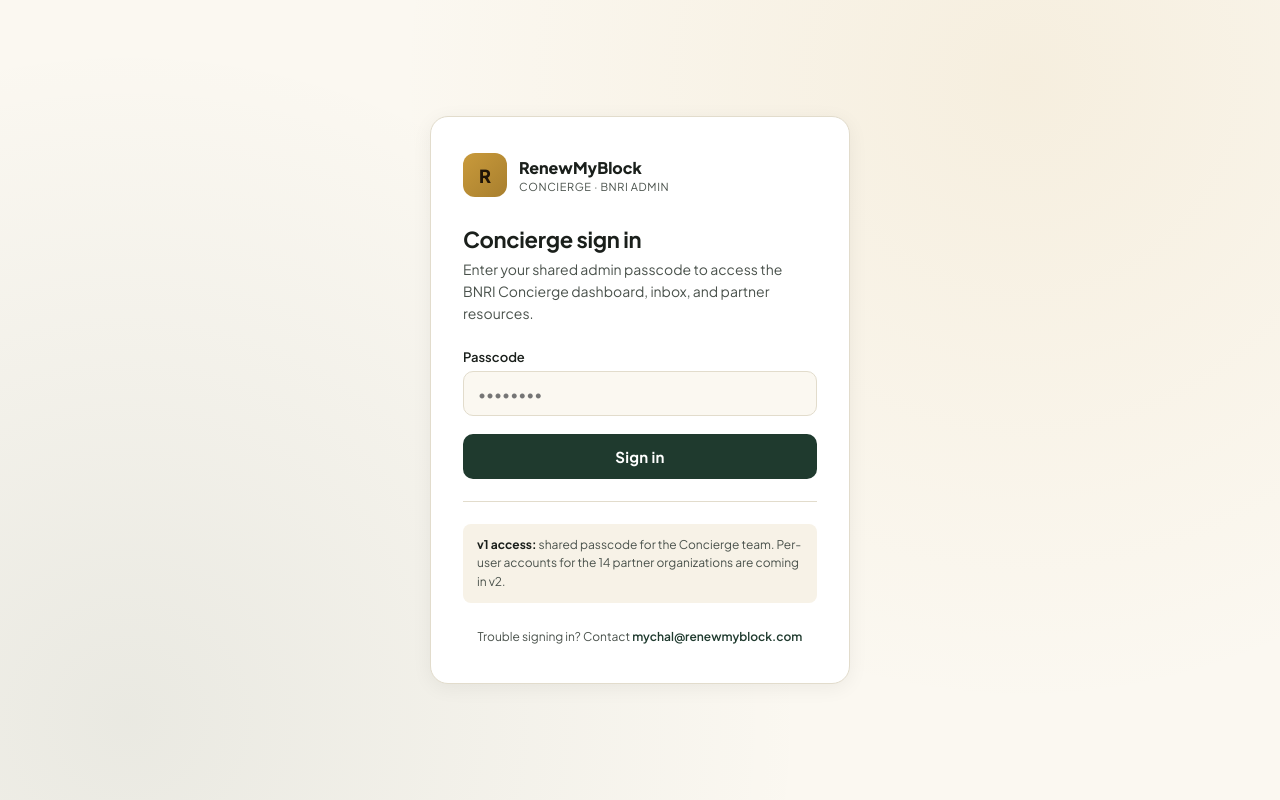
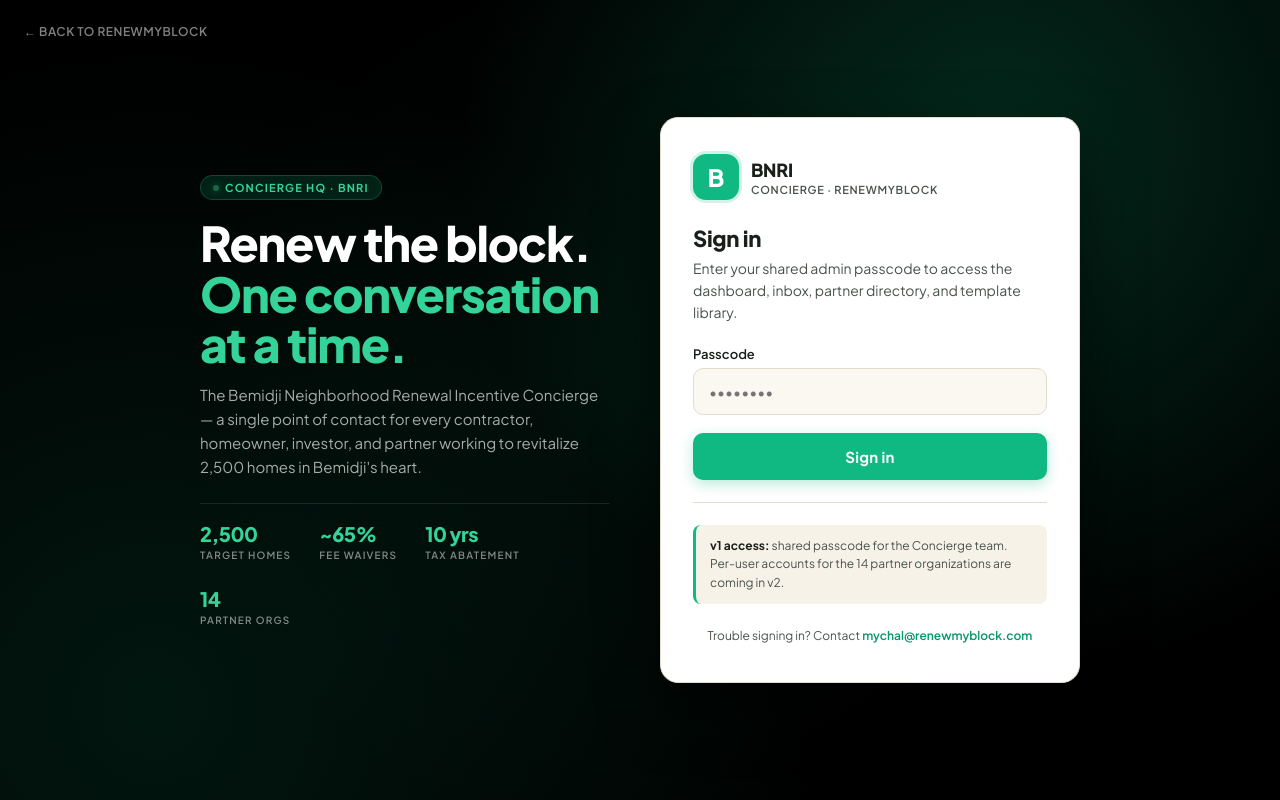
Before and after one commit to Mychalstitts/bnri-bemidji, a website: page admin/login.html in a window 1280 px wide. Drawn offline with Linux system fonts and the light colour scheme.

Commit message:
Inject RenewMyBlock DNA: emerald accents, BNRI brand mark, mission hero

```diff
--- a/admin/login.html
+++ b/admin/login.html
@@ -8,42 +8,76 @@
 <link href="https://fonts.googleapis.com/css2?family=Plus+Jakarta+Sans:wght@400;500;600;700;800&display=swap" rel="stylesheet">
 <style>
 :root{
-  --forest:#1F3A2E;--forest-2:#2A4F3E;--gold:#C99A3B;--gold-soft:#EBD9A8;
+  --forest:#0F1B14;--forest-2:#142922;
+  --emerald:#10b981;--emerald-2:#059669;--emerald-3:#34d399;--emerald-soft:#D1FAE5;
+  --gold:#C99A3B;--gold-soft:#EBD9A8;
   --cream:#F7F2E7;--paper:#FBF8F1;--ink:#1A1F1B;--ink-soft:#4A524C;--line:#E2DCCC;--danger:#B5483B;
 }
 *{box-sizing:border-box;margin:0;padding:0}
 body{
-  font-family:'Plus Jakarta Sans',system-ui,sans-serif;background:var(--paper);color:var(--ink);
-  min-height:100vh;display:grid;place-items:center;padding:20px;
-  background-image:radial-gradient(circle at 80% 10%,rgba(201,154,59,.10) 0%,transparent 50%),
-                   radial-gradient(circle at 10% 90%,rgba(31,58,46,.08) 0%,transparent 50%);
+  font-family:'Plus Jakarta Sans',system-ui,sans-serif;background:#000;color:#EFE9D8;
+  min-height:100vh;display:grid;place-items:center;padding:20px;position:relative;overflow:hidden;
 }
+body::before{
+  content:"";position:fixed;inset:0;
+  background:
+    radial-gradient(circle at 78% 18%, rgba(16,185,129,.22) 0%, transparent 45%),
+    radial-gradient(circle at 12% 88%, rgba(16,185,129,.12) 0%, transparent 50%),
+    radial-gradient(circle at 50% 50%, rgba(16,185,129,.05) 0%, transparent 60%);
+  pointer-events:none;z-index:0;
+}
+.wrap{position:relative;z-index:1;width:100%;max-width:880px;display:grid;grid-template-columns:1fr 420px;gap:50px;align-items:center}
+@media (max-width:800px){.wrap{grid-template-columns:1fr;gap:32px;max-width:440px}}
+
+.lockup{color:#fff}
+.lockup .badge{
+  display:inline-flex;align-items:center;gap:6px;font-size:11px;
+  background:rgba(16,185,129,.15);color:var(--emerald-3);padding:5px 12px;border-radius:20px;
+  font-weight:700;letter-spacing:1.2px;text-transform:uppercase;margin-bottom:18px;
+  border:1px solid rgba(16,185,129,.3);
+}
+.lockup .badge::before{
+  content:"";width:6px;height:6px;border-radius:50%;background:var(--emerald-3);
+  box-shadow:0 0 8px var(--emerald-3);animation:pulse 2s ease-in-out infinite;
+}
+@keyframes pulse{0%,100%{opacity:1}50%{opacity:.4}}
+.lockup h1{
+  font-size:48px;font-weight:800;letter-spacing:-1.2px;line-height:1.05;margin-bottom:14px;
+}
+.lockup h1 .accent{color:var(--emerald-3)}
+.lockup p{color:rgba(255,255,255,.65);font-size:15px;line-height:1.6;max-width:420px;margin-bottom:24px}
+.lockup .stats{display:flex;gap:28px;flex-wrap:wrap;padding-top:20px;border-top:1px solid rgba(255,255,255,.1)}
+.lockup .stats .s .n{color:var(--emerald-3);font-weight:800;font-size:20px;letter-spacing:-.5px;line-height:1}
+.lockup .stats .s .l{color:rgba(255,255,255,.5);font-size:10px;text-transform:uppercase;letter-spacing:1.2px;margin-top:5px;font-weight:600}
+
 .card{
-  width:100%;max-width:420px;background:#fff;border:1px solid var(--line);
-  border-radius:18px;box-shadow:0 4px 20px rgba(0,0,0,.06);padding:36px 32px;
+  width:100%;background:#fff;border:1px solid var(--line);
+  border-radius:18px;box-shadow:0 24px 60px rgba(0,0,0,.55);padding:36px 32px;color:var(--ink);
 }
-.brand{display:flex;align-items:center;gap:12px;margin-bottom:28px}
+.brand{display:flex;align-items:center;gap:12px;margin-bottom:24px}
 .brand-icon{
-  width:44px;height:44px;border-radius:12px;
-  background:linear-gradient(135deg,var(--gold) 0%,#A87F2E 100%);
-  display:grid;place-items:center;font-weight:800;color:#1F1408;font-size:18px;
+  width:46px;height:46px;border-radius:13px;
+  background:var(--emerald);
+  display:grid;place-items:center;font-weight:800;color:#fff;font-size:24px;line-height:1;
+  box-shadow:0 0 0 3px rgba(16,185,129,.18);
 }
-.brand-name{font-weight:800;font-size:16px}
-.brand-sub{font-size:11px;color:var(--ink-soft);text-transform:uppercase;letter-spacing:.6px;margin-top:2px}
-h1{font-size:22px;font-weight:700;margin-bottom:6px;letter-spacing:-.3px}
-.lede{color:var(--ink-soft);font-size:14px;margin-bottom:24px;line-height:1.55}
+.brand-name{font-weight:800;font-size:18px;letter-spacing:-.3px}
+.brand-sub{font-size:11px;color:var(--ink-soft);text-transform:uppercase;letter-spacing:.7px;margin-top:2px;font-weight:600}
+h2{font-size:22px;font-weight:800;margin-bottom:6px;letter-spacing:-.3px}
+.lede{color:var(--ink-soft);font-size:14px;margin-bottom:22px;line-height:1.55}
 label{display:block;font-size:13px;font-weight:600;margin:14px 0 6px}
 input[type=password],input[type=text]{
-  width:100%;padding:12px 14px;border:1px solid var(--line);border-radius:10px;
-  font-family:inherit;font-size:15px;background:var(--paper);transition:border-color .15s,background .15s;
+  width:100%;padding:13px 15px;border:1px solid var(--line);border-radius:10px;
+  font-family:inherit;font-size:15px;background:var(--paper);transition:border-color .15s,background .15s,box-shadow .15s;
 }
-input:focus{outline:none;border-color:var(--forest);background:#fff}
+input:focus{outline:none;border-color:var(--emerald);background:#fff;box-shadow:0 0 0 3px rgba(16,185,129,.12)}
 .btn{
-  width:100%;background:var(--forest);color:#fff;padding:13px 20px;border:none;border-radius:10px;
+  width:100%;background:var(--emerald);color:#fff;padding:14px 20px;border:none;border-radius:10px;
   font-weight:700;font-size:15px;cursor:pointer;margin-top:18px;letter-spacing:.3px;font-family:inherit;
-  transition:background .15s,transform .05s;
+  transition:background .15s,transform .05s,box-shadow .15s;
+  box-shadow:0 4px 14px rgba(16,185,129,.3);
 }
-.btn:hover{background:var(--forest-2)}
+.btn:hover{background:var(--emerald-2);box-shadow:0 6px 20px rgba(16,185,129,.4)}
 .btn:active{transform:translateY(1px)}
 .btn:disabled{opacity:.6;cursor:not-allowed}
 .error{
@@ -51,29 +85,51 @@
   font-size:13px;margin-top:14px;display:none;border-left:3px solid var(--danger);
 }
 .error.show{display:block}
-.foot{margin-top:24px;font-size:12px;color:var(--ink-soft);text-align:center;line-height:1.6}
-.foot a{color:var(--forest);font-weight:600;text-decoration:none}
+.foot{margin-top:22px;font-size:12px;color:var(--ink-soft);text-align:center;line-height:1.6}
+.foot a{color:var(--emerald-2);font-weight:600;text-decoration:none}
 .foot a:hover{text-decoration:underline}
 .divider{height:1px;background:var(--line);margin:22px 0}
 .note{
   background:var(--cream);padding:12px 14px;border-radius:8px;font-size:12px;color:var(--ink-soft);
-  line-height:1.55;
+  line-height:1.55;border-left:3px solid var(--emerald);
 }
+.back{
+  position:fixed;top:24px;left:24px;z-index:2;color:rgba(255,255,255,.5);font-size:12px;
+  text-decoration:none;letter-spacing:.5px;text-transform:uppercase;font-weight:600;
+  display:flex;align-items:center;gap:6px;
+}
+.back:hover{color:var(--emerald-3)}
 </style>
 </head>
 <body>
 
-<div class="card">
-  <div class="brand">
-    <div class="brand-icon">R</div>
-    <div>
-      <div class="brand-name">RenewMyBlock</div>
-      <div class="brand-sub">Concierge · BNRI Admin</div>
+<a href="/" class="back">← Back to RenewMyBlock</a>
+
+<div class="wrap">
+
+  <div class="lockup">
+    <span class="badge">Concierge HQ · BNRI</span>
+    <h1>Renew the block.<br><span class="accent">One conversation at a time.</span></h1>
+    <p>The Bemidji Neighborhood Renewal Incentive Concierge — a single point of contact for every contractor, homeowner, investor, and partner working to revitalize 2,500 homes in Bemidji's heart.</p>
+    <div class="stats">
+      <div class="s"><div class="n">2,500</div><div class="l">Target homes</div></div>
+      <div class="s"><div class="n">~65%</div><div class="l">Fee waivers</div></div>
+      <div class="s"><div class="n">10 yrs</div><div class="l">Tax abatement</div></div>
+      <div class="s"><div class="n">14</div><div class="l">Partner orgs</div></div>
     </div>
   </div>
 
-  <h1>Concierge sign in</h1>
-  <p class="lede">Enter your shared admin passcode to access the BNRI Concierge dashboard, inbox, and partner resources.</p>
+  <div class="card">
+    <div class="brand">
+      <div class="brand-icon">B</div>
+      <div>
+        <div class="brand-name">BNRI</div>
+        <div class="brand-sub">Concierge · RenewMyBlock</div>
+      </div>
+    </div>
+
+    <h2>Sign in</h2>
+    <p class="lede">Enter your shared admin passcode to access the dashboard, inbox, partner directory, and template library.</p>
 
     <form id="loginForm" autocomplete="off">
       <label for="pw">Passcode</label>
@@ -92,6 +148,8 @@
     <div class="foot">
       Trouble signing in? Contact <a href="mailto:mychal@renewmyblock.com">mychal@renewmyblock.com</a>
     </div>
+  </div>
+
 </div>
 
 <script>
@@ -115,7 +173,6 @@
     });
 
     if (res.ok) {
-      // success — go to dashboard
       const next = new URLSearchParams(location.search).get('next') || '/admin/';
       location.href = next;
       return;
@@ -125,9 +182,7 @@
     err.textContent = data.error || 'Incorrect passcode. Try again.';
     err.classList.add('show');
   } catch (e) {
-    // Local-file fallback (no API available — for testing)
     if (location.protocol === 'file:') {
-      // Allow any non-empty pw locally for dev
       if (pw.length > 0) {
         try { localStorage.setItem('rmb-auth', '1'); } catch(_){}
         location.href = './index.html';
```
Also changed, not shown: admin/index.html (+44 -23 lines). Lines whose indentation alone changed are shown as unchanged.
